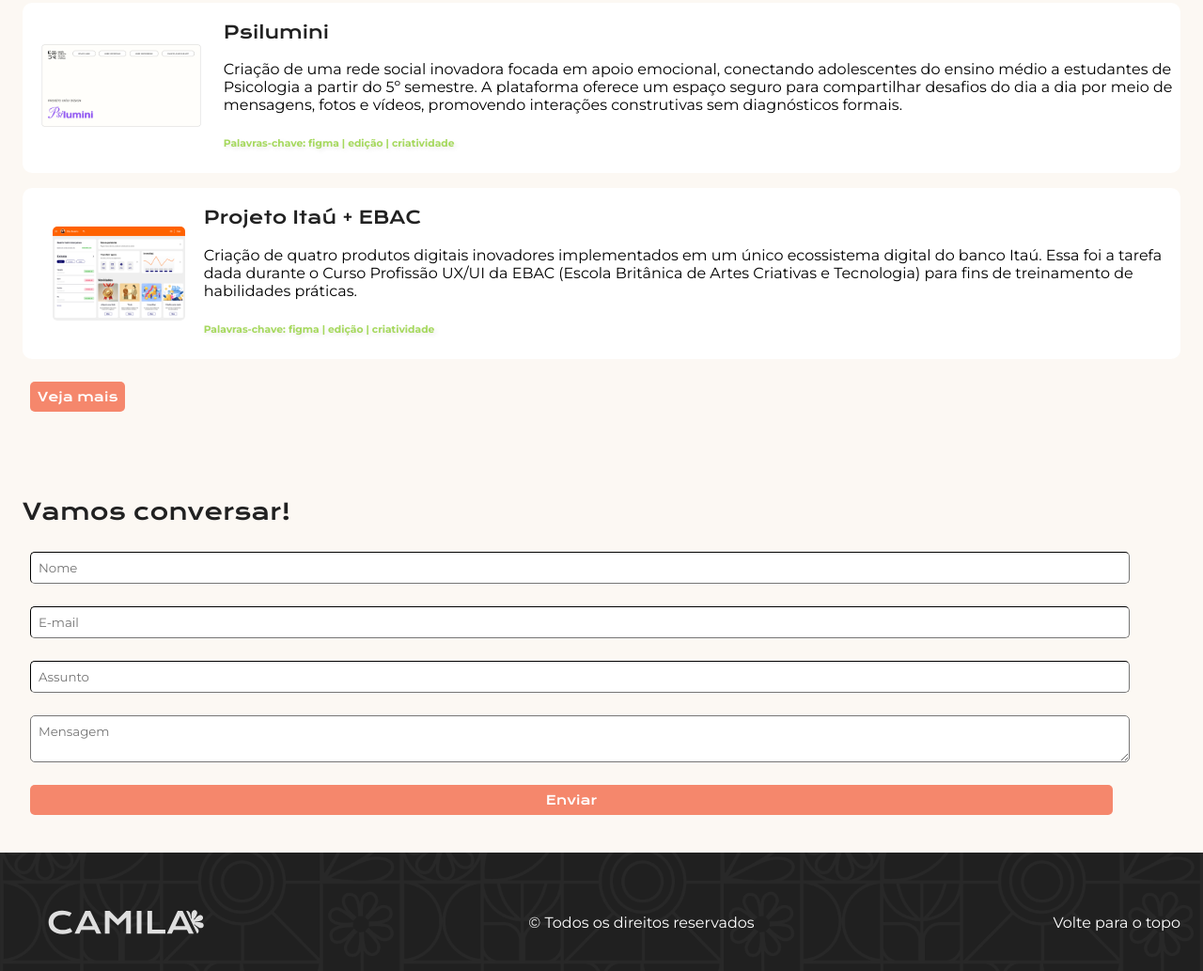
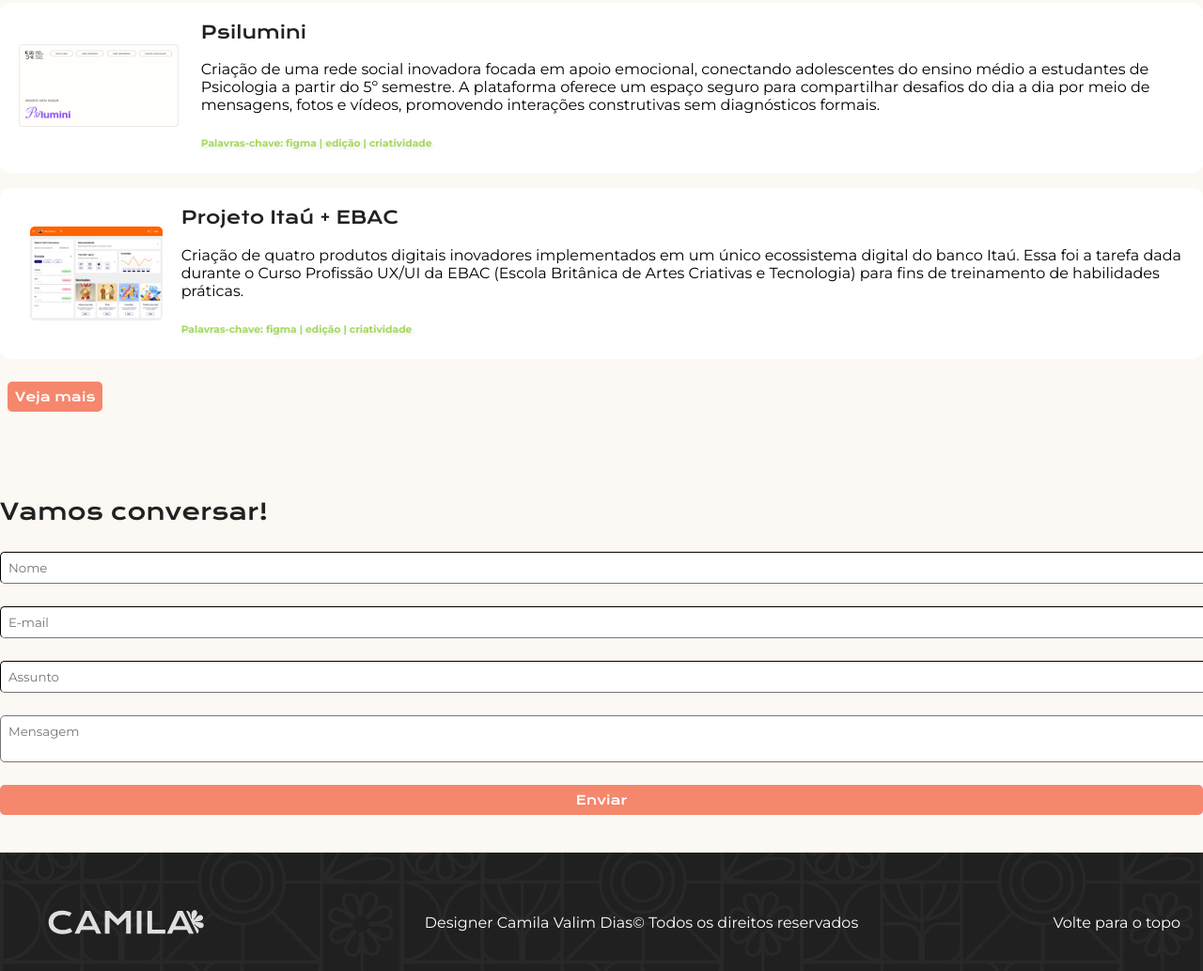
Before and after one commit to milavalim/portfolio_design_camila, a plain HTML site: page index.html in a window 1280 px wide. Shown: the part 641-1674 px from the top of the page at 94% size. Drawn offline with nearby package versions, Linux system fonts and the light colour scheme.

Commit message:
Fix: Corrigindo fechamendo da div class container e alinhamento de containers.

```diff
--- a/index.html
+++ b/index.html
@@ -93,8 +93,8 @@
             <a href="https://medium.com/@camila.valim2004" target="_blank">
                 <button>Veja mais</button>
             </a>
-        </section>
         </div>
+    </section>
 
     <section id="contato">
         <div class="container">
@@ -113,7 +113,7 @@
         <div class="container">
             <img class="logo" src="images/Logo Medium.svg" alt="logo Camila designer">
 
-            <p>&copy; Todos os direitos reservados</p>
+            <p>Designer Camila Valim Dias&copy; Todos os direitos reservados</p>
 
             <a href="#home">Volte para o topo</a>
         </div>
--- a/main.css
+++ b/main.css
@@ -117,7 +117,8 @@ section .container{
 #projetos {
     width: 100%;
     display: flex;
-    /* flex-direction: column; */
+    flex-direction: column;
+    align-items: center;
     gap: 20px;
 }
 
@@ -131,10 +132,10 @@ section .container{
     background-color: white;
 }
 
-#projetos .container{
+/* #projetos .container{
     flex-direction: column;
     margin: 0 24px;
-}
+} */
 
 .foto{
     border-radius: 5px;
@@ -146,6 +147,14 @@ section .container{
     max-width: 60%;
 }
 
+#projetos .container,
+#contato .container {
+    flex-direction: column;
+    margin: 0 auto;
+    width: 100%;
+    max-width: 1280px;
+}
+
 
 /*FORMULARIO*/
 form {
@@ -155,19 +164,19 @@ form {
     gap: 8px;
 }
 
-#contato .container{
+/* #contato .container{
     flex-direction: column;
     margin: 0 24px;
-}
+} */
 
 form input,
 form textarea,
 form button{
-    align-items: center;
+    /* align-items: center; */
     display: block;
-    width: 90%;
+    width: 100%;
     max-width: 1280px;
-    margin: 8px;
+    margin: 8px auto;
     padding: 8px;
 }
 
```
